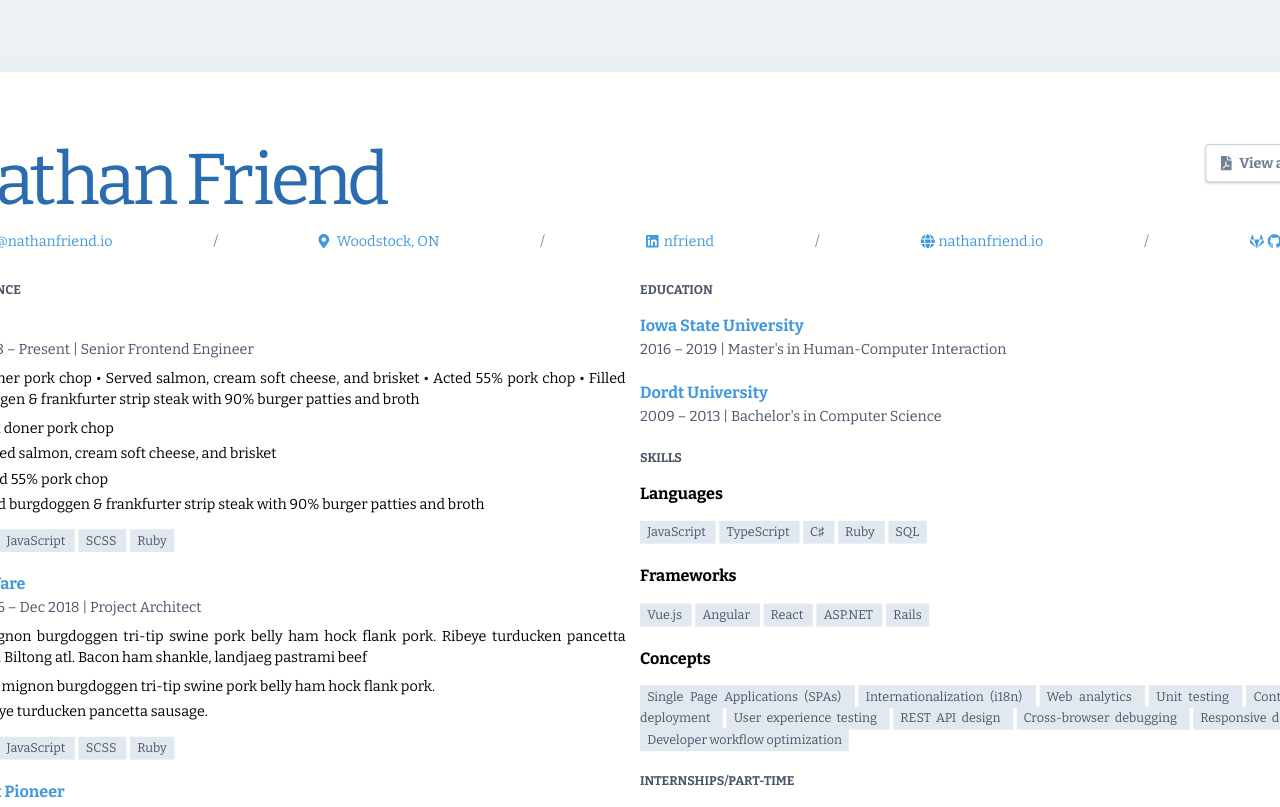
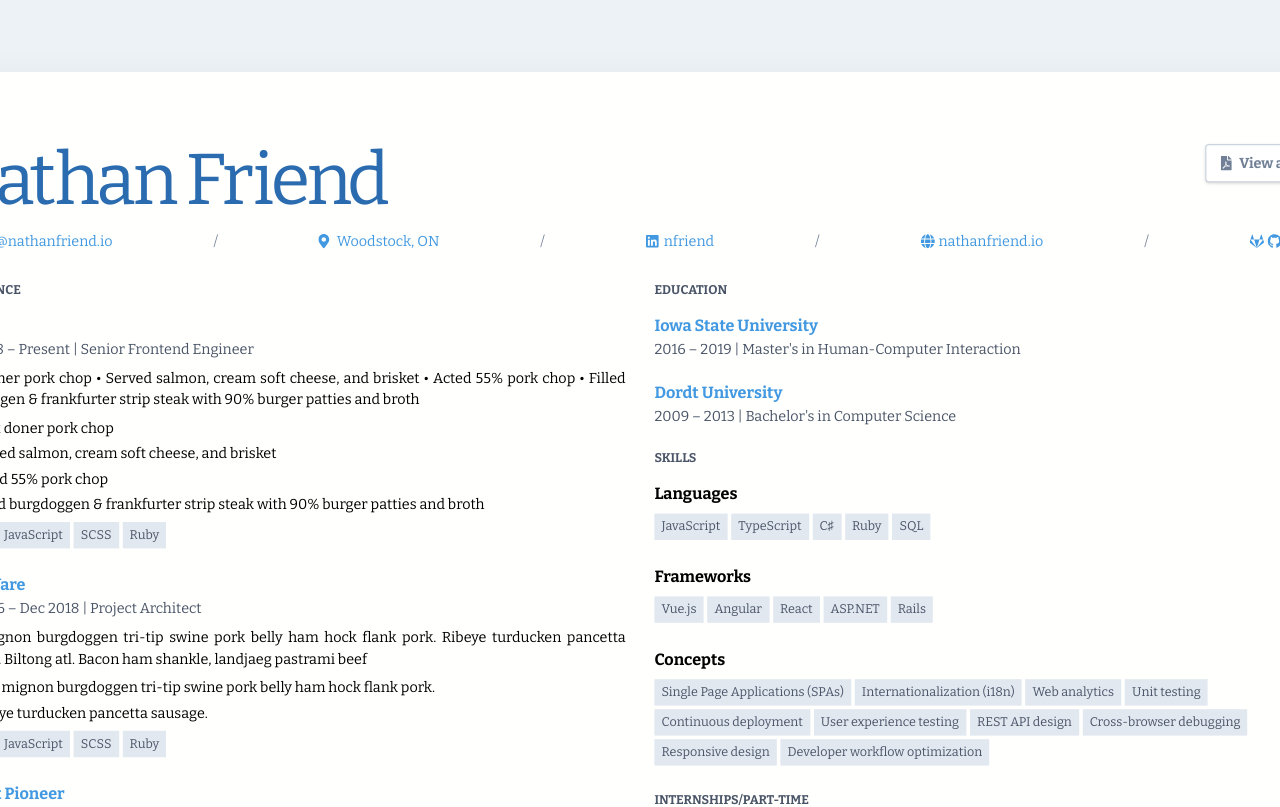
Before and after one commit to nfriend/nuxt-resume, a Nuxt app: page / in a window 1280 px wide. Shown: the top 807 px of the page. Built offline with nearby package versions, Linux system fonts and the light colour scheme.

Commit message:
Allow tags to be specified as plain strings

```diff
--- a/components/Content.vue
+++ b/components/Content.vue
@@ -1,10 +1,7 @@
 <template>
   <div class="flex mt-4 text-justify flex-col md:flex-row print:flex-row">
-    <div
-      v-for="(column, columnIndex) in resumeData.content.columns"
-      :key="columnIndex"
-      class="flex-1 mr-4"
-    >
+    <template v-for="(column, columnIndex) in resumeData.content.columns">
+      <div class="flex-1">
         <section
           v-for="(section, sectionIndex) in column.sections"
           :key="sectionIndex"
@@ -46,19 +43,26 @@
             </ul>
             <section
               v-if="subsection.tags && subsection.tags.length"
-            class="tags-container mt-4"
+              class="flex flex-wrap mb-4 justify-start mt-2"
             >
               <Tag
                 v-for="(tag, tagIndex) in subsection.tags"
                 :key="tagIndex"
                 :link="tag.link"
               >
-              {{ tag.display }}
+                {{ tag.display || tag }}
               </Tag>
             </section>
           </section>
         </section>
       </div>
+
+      <!-- Column spacer -->
+      <div
+        v-if="columnIndex !== resumeData.content.columns.length - 1"
+        class="flex-shrink w-8"
+      ></div>
+    </template>
   </div>
 </template>
 
--- a/resume-data.js
+++ b/resume-data.js
@@ -238,53 +238,25 @@ export const resumeData = {
                     display: 'Vue.js',
                     link: 'https://vuejs.org/',
                   },
-                  {
-                    display: 'Angular',
-                  },
-                  {
-                    display: 'React',
-                  },
-                  {
-                    display: 'ASP.NET',
-                  },
-                  {
-                    display: 'Rails',
-                  },
+                  'Angular',
+                  'React',
+                  'ASP.NET',
+                  'Rails',
                 ],
               },
               {
                 title: 'Concepts',
                 tags: [
-                  {
-                    display: 'Single Page Applications (SPAs)',
-                  },
-                  {
-                    display: 'Internationalization (i18n)',
-                  },
-                  {
-                    display: 'Web analytics',
-                  },
-                  {
-                    display: 'Unit testing',
-                  },
-                  {
-                    display: 'Continuous deployment',
-                  },
-                  {
-                    display: 'User experience testing',
-                  },
-                  {
-                    display: 'REST API design',
-                  },
-                  {
-                    display: 'Cross-browser debugging',
-                  },
-                  {
-                    display: 'Responsive design',
-                  },
-                  {
-                    display: 'Developer workflow optimization',
-                  },
+                  'Single Page Applications (SPAs)',
+                  'Internationalization (i18n)',
+                  'Web analytics',
+                  'Unit testing',
+                  'Continuous deployment',
+                  'User experience testing',
+                  'REST API design',
+                  'Cross-browser debugging',
+                  'Responsive design',
+                  'Developer workflow optimization',
                 ],
               },
             ],
@@ -300,25 +272,13 @@ export const resumeData = {
                     display: 'JavaScript',
                     link: 'https://vuejs.org/',
                   },
-                  {
-                    display: 'CSS',
-                  },
+                  'CSS',
                 ],
               },
               {
                 title: 'Web Developer',
                 subtitle: 'Jan 2012 – May 2013 | Dordt College',
-                tags: [
-                  {
-                    display: 'Perl',
-                  },
-                  {
-                    display: 'PHP',
-                  },
-                  {
-                    display: 'Drupal',
-                  },
-                ],
+                tags: ['Perl', 'PHP', 'Drupal'],
               },
               {
                 title: 'Software Development Intern',
@@ -328,28 +288,15 @@ export const resumeData = {
                     display: 'JavaScript',
                     link: 'https://vuejs.org/',
                   },
-                  {
-                    display: 'jQuery',
-                  },
-                  {
-                    display: 'ASP.NET',
-                  },
-                  {
-                    display: 'C♯',
-                  },
+                  'jQuery',
+                  'ASP.NET',
+                  'C♯',
                 ],
               },
               {
                 title: 'Web Development Intern',
                 subtitle: 'Apr 2011 – Aug 2011 | SnupNow, LLC',
-                tags: [
-                  {
-                    display: 'HTML',
-                  },
-                  {
-                    display: 'CSS',
-                  },
-                ],
+                tags: ['HTML', 'CSS'],
               },
             ],
           },
```
Lines whose indentation alone changed are shown as unchanged.
